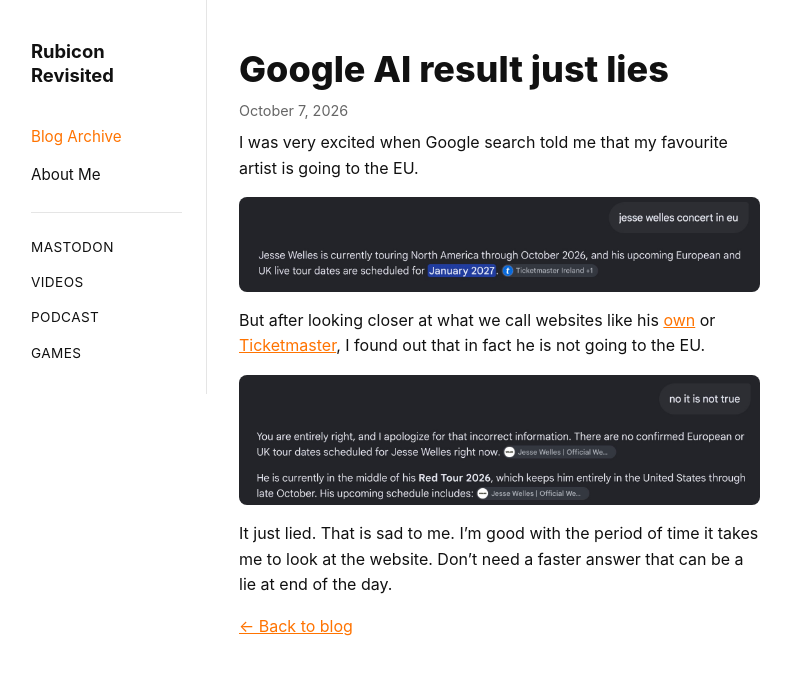
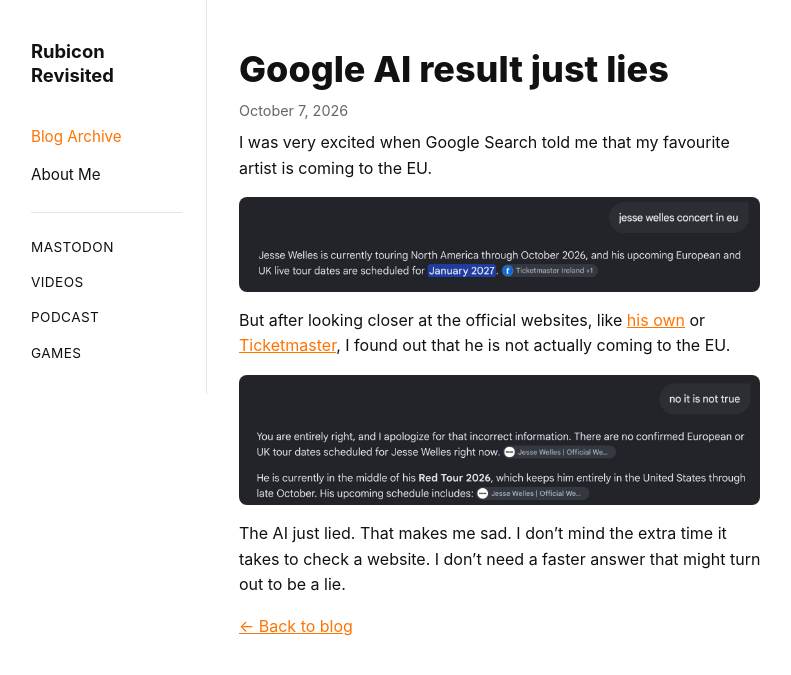
Before and after one commit to StepanJiri/stepankarasek.github.io, a Jekyll site: the page built from _posts/2026-10-7-Google-AI-result-just-lies.md, in a window 1280 px wide. Shown: the top 675 px of the page, without its empty margins (153-944 px from the left). Built offline with Jekyll 4.4.1, drawn with Linux system fonts in a browser that asks for light colours.

Commit message:
Update 2026-10-7-Google-AI-result-just-lies.md

```diff
--- a/_posts/2026-10-7-Google-AI-result-just-lies.md
+++ b/_posts/2026-10-7-Google-AI-result-just-lies.md
@@ -4,8 +4,8 @@ title: "Google AI result just lies"
 date: 2026-10-07 21:13:00 +0200
 ---
 
-I was very excited when Google search told me that my favourite artist is going to the EU.
+I was very excited when Google Search told me that my favourite artist is coming to the EU.
 ![Inline Image Description]({{ 'assets/images/Google AI result just lies/jesse welles concert in eu.jpg' | relative_url }})
-But after looking closer at what we call websites like his [own](https://www.wellesmusic.com/tour) or [Ticketmaster](https://www.ticketmaster.ie/jesse-welles-tickets/artist/5464954), I found out that in fact he is not going to the EU.
+But after looking closer at the official websites, like [his own](https://www.wellesmusic.com/tour) or [Ticketmaster](https://www.ticketmaster.ie/jesse-welles-tickets/artist/5464954), I found out that he is not actually coming to the EU.
 ![Inline Image Description]({{ 'assets/images/Google AI result just lies/no it is not true.jpg' | relative_url }})
-It just lied. That is sad to me. I’m good with the period of time it takes me to look at the website. Don’t need a faster answer that can be a lie at end of the day.
+The AI just lied. That makes me sad. I don't mind the extra time it takes to check a website. I don't need a faster answer that might turn out to be a lie.
```
